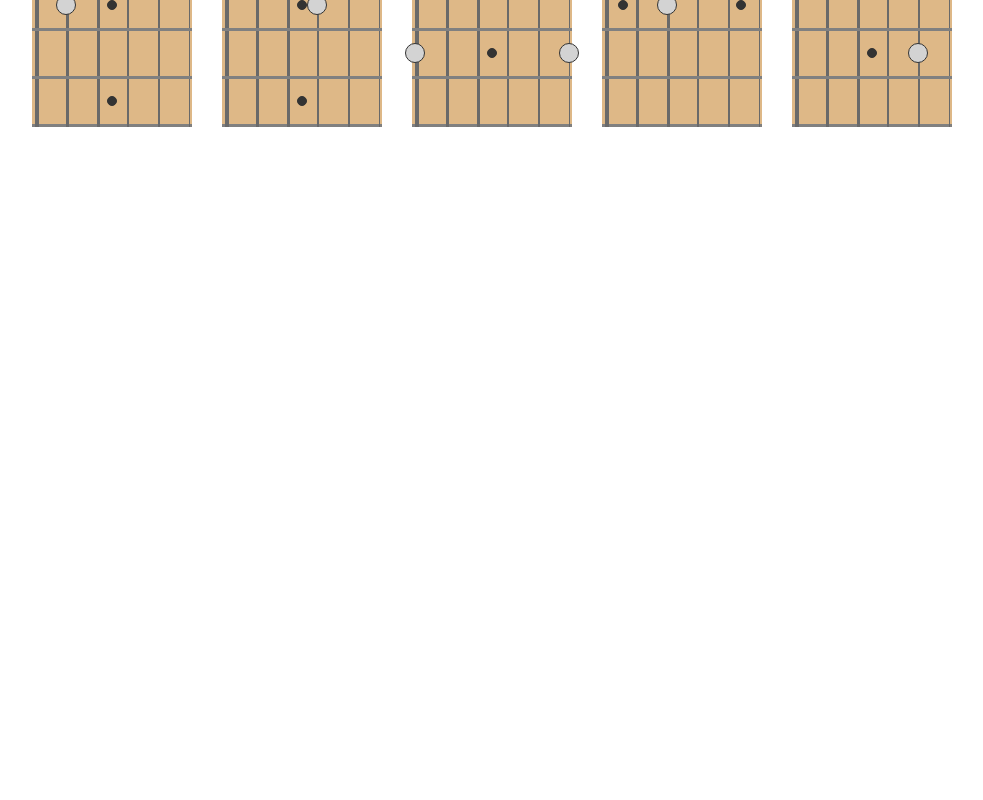
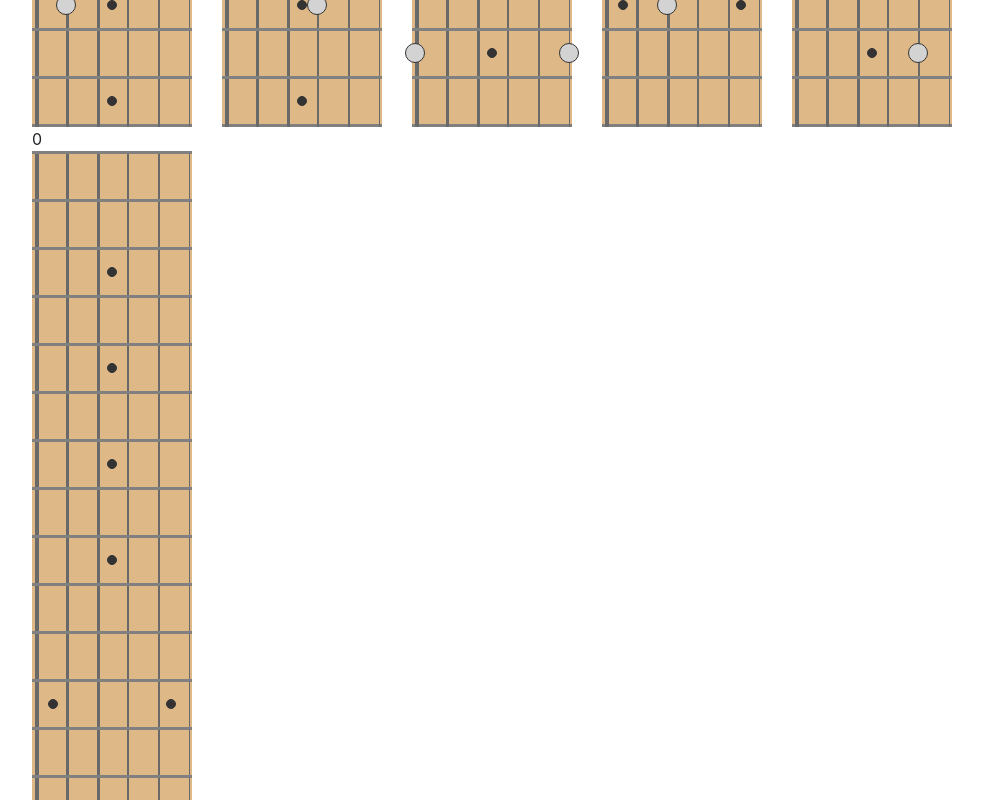
Before and after one commit to sparkoo/guitar-practice, an Angular app: page / in a window 1280 px wide. Shown: the part 500-1300 px from the top of the page, without its empty margins (53-1036 px from the left). Before the commit the page ends 800 px from the top, so only its background shows below. Built offline with nearby package versions, Linux system fonts and the light colour scheme.

Commit message:
show full fretboard

```diff
--- a/src/app/app.component.html
+++ b/src/app/app.component.html
@@ -35,4 +35,9 @@
       <app-fretboard [shape]="getOctaveShape('D_5')"></app-fretboard>
     </div>
   </div>
+  <div class="row">
+    <div class="col-md-2">
+      <app-fretboard [shape]="{frets: 22, base: 0, fingers: []}"></app-fretboard>
+    </div>
+  </div>
 </div>
```
